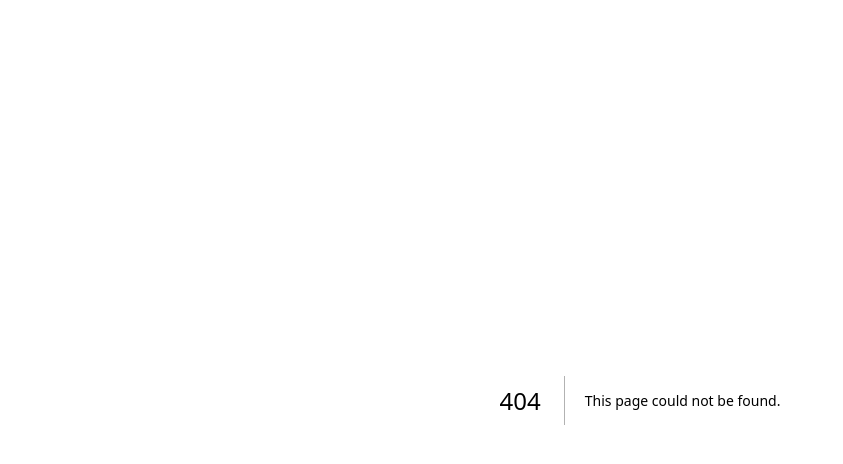
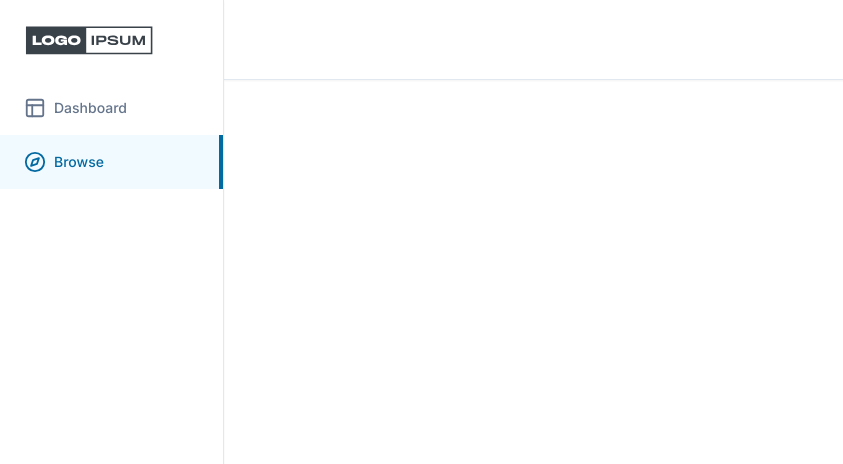
Before and after one commit to naviava/academix-app, a Next.js app: page /search in a window 1280 px wide. Before the commit this address had no page. Shown: the top 464 px of the page, without its empty margins (0-843 px from the left). Built offline with nearby package versions, Linux system fonts and the light colour scheme.

Commit message:
Added basic layout.

```diff
--- a/app/(dashboard)/(routes)/page.tsx
+++ b/app/(dashboard)/(routes)/page.tsx
@@ -2,8 +2,8 @@
 
 export default function Home() {
   return (
-    <main className="text-7xl text-blue-600">
+    <div className="text-7xl text-blue-600">
       <UserButton afterSignOutUrl="/" />
-    </main>
+    </div>
   );
 }
--- /dev/null
+++ b/app/(dashboard)/(routes)/search/page.tsx
@@ -0,0 +1,5 @@
+interface SearchPageProps {}
+
+export default function SearchPage({}: SearchPageProps) {
+  return <div>SearchPage</div>;
+}
--- /dev/null
+++ b/app/(dashboard)/_components/logo.tsx
@@ -0,0 +1,7 @@
+import Image from "next/image";
+
+interface LogoProps {}
+
+export default function Logo({}: LogoProps) {
+  return <Image height={130} width={130} alt="Logo" src="/logo.svg" />;
+}
--- /dev/null
+++ b/app/(dashboard)/_components/mobile-sidebar.tsx
@@ -0,0 +1,19 @@
+import { Menu } from "lucide-react";
+
+import { Sheet, SheetContent, SheetTrigger } from "@/components/ui/sheet";
+import Sidebar from "./sidebar";
+
+interface MobileSidebarProps {}
+
+export default function MobileSidebar({}: MobileSidebarProps) {
+  return (
+    <Sheet>
+      <SheetTrigger className="pr-4 transition hover:opacity-75 md:hidden">
+        <Menu />
+      </SheetTrigger>
+      <SheetContent side="left" className="bg-white p-0">
+        <Sidebar />
+      </SheetContent>
+    </Sheet>
+  );
+}
--- /dev/null
+++ b/app/(dashboard)/_components/navbar.tsx
@@ -0,0 +1,13 @@
+import NavbarRoutes from "@/components/navbar-routes";
+import MobileSidebar from "./mobile-sidebar";
+
+interface NavbarProps {}
+
+export default function Navbar({}: NavbarProps) {
+  return (
+    <div className="flex h-full items-center border-b bg-white p-4 shadow-sm">
+      <MobileSidebar />
+      <NavbarRoutes />
+    </div>
+  );
+}
--- /dev/null
+++ b/app/(dashboard)/_components/sidebar-item.tsx
@@ -0,0 +1,56 @@
+"use client";
+
+import { memo, useCallback, useMemo } from "react";
+import { useRouter, usePathname } from "next/navigation";
+
+import { LucideIcon } from "lucide-react";
+import { cn } from "@/lib/utils";
+
+interface SidebarItemProps {
+  icon: LucideIcon;
+  label: string;
+  href: string;
+}
+
+function SidebarItem({ icon: Icon, label, href }: SidebarItemProps) {
+  const router = useRouter();
+  const pathname = usePathname();
+
+  const isActive = useMemo(
+    () =>
+      (pathname === "/" && href === "/") ||
+      pathname === href ||
+      pathname?.startsWith(`${href}/`),
+    [pathname, href],
+  );
+
+  const handleClick = useCallback(() => router.push(href), [router, href]);
+
+  return (
+    <button
+      type="button"
+      onClick={handleClick}
+      className={cn(
+        "flex items-center gap-x-2 pl-6 text-sm font-[500] text-slate-500 transition-all hover:bg-slate-300/20 hover:text-slate-600",
+        isActive &&
+          "bg-sky-200/20 text-sky-700 hover:bg-sky-200/20 hover:text-sky-700",
+      )}
+    >
+      <div className="flex items-center gap-x-2 py-4">
+        <Icon
+          size={22}
+          className={cn("text-slate-500", isActive && "text-sky-700")}
+        />
+        {label}
+      </div>
+      <div
+        className={cn(
+          "ml-auto h-full border-2 border-sky-700 opacity-0 transition-all",
+          isActive && "opacity-100",
+        )}
+      />
+    </button>
+  );
+}
+
+export default memo(SidebarItem);
--- /dev/null
+++ b/app/(dashboard)/_components/sidebar-routes.tsx
@@ -0,0 +1,36 @@
+"use client";
+
+import { Compass, Layout } from "lucide-react";
+import SidebarItem from "./sidebar-item";
+
+interface SidebarRoutesProps {}
+
+const guestRoutes = [
+  {
+    icon: Layout,
+    label: "Dashboard",
+    href: "/",
+  },
+  {
+    icon: Compass,
+    label: "Browse",
+    href: "/search",
+  },
+];
+
+export default function SidebarRoutes({}: SidebarRoutesProps) {
+  const routes = guestRoutes;
+
+  return (
+    <div className="flex w-full flex-col">
+      {routes.map((route) => (
+        <SidebarItem
+          key={route.href}
+          icon={route.icon}
+          label={route.label}
+          href={route.href}
+        />
+      ))}
+    </div>
+  );
+}
--- /dev/null
+++ b/app/(dashboard)/_components/sidebar.tsx
@@ -0,0 +1,17 @@
+import Logo from "./logo";
+import SidebarRoutes from "./sidebar-routes";
+
+interface SidebarProps {}
+
+export default function Sidebar({}: SidebarProps) {
+  return (
+    <div className="flex h-full flex-col overflow-y-auto border-r bg-white shadow-sm">
+      <div className="p-6">
+        <Logo />
+      </div>
+      <div className="flex w-full flex-col">
+        <SidebarRoutes />
+      </div>
+    </div>
+  );
+}
--- /dev/null
+++ b/app/(dashboard)/layout.tsx
@@ -0,0 +1,20 @@
+import Navbar from "./_components/navbar";
+import Sidebar from "./_components/sidebar";
+
+interface DashboardLayoutProps {
+  children: React.ReactNode;
+}
+
+export default function DashboardLayout({ children }: DashboardLayoutProps) {
+  return (
+    <div className="h-full">
+      <div className="fixed inset-y-0 z-50 h-[80px] w-full md:pl-56">
+        <Navbar />
+      </div>
+      <div className="fixed inset-y-0 z-50 hidden h-full w-56 flex-col md:flex">
+        <Sidebar />
+      </div>
+      <main className="h-full md:pl-56">{children}</main>
+    </div>
+  );
+}
--- /dev/null
+++ b/components/navbar-routes.tsx
@@ -0,0 +1,13 @@
+"use client";
+
+import { UserButton } from "@clerk/nextjs";
+
+interface NavbarRoutesProps {}
+
+export default function NavbarRoutes({}: NavbarRoutesProps) {
+  return (
+    <div className="ml-auto flex gap-x-2">
+      <UserButton />
+    </div>
+  );
+}
--- /dev/null
+++ b/components/ui/sheet.tsx
@@ -0,0 +1,144 @@
+"use client"
+
+import * as React from "react"
+import * as SheetPrimitive from "@radix-ui/react-dialog"
+import { cva, type VariantProps } from "class-variance-authority"
+import { X } from "lucide-react"
+
+import { cn } from "@/lib/utils"
+
+const Sheet = SheetPrimitive.Root
+
+const SheetTrigger = SheetPrimitive.Trigger
+
+const SheetClose = SheetPrimitive.Close
+
+const SheetPortal = ({
+  className,
+  ...props
+}: SheetPrimitive.DialogPortalProps) => (
+  <SheetPrimitive.Portal className={cn(className)} {...props} />
+)
+SheetPortal.displayName = SheetPrimitive.Portal.displayName
+
+const SheetOverlay = React.forwardRef<
+  React.ElementRef<typeof SheetPrimitive.Overlay>,
+  React.ComponentPropsWithoutRef<typeof SheetPrimitive.Overlay>
+>(({ className, ...props }, ref) => (
+  <SheetPrimitive.Overlay
+    className={cn(
+      "fixed inset-0 z-50 bg-background/80 backdrop-blur-sm data-[state=open]:animate-in data-[state=closed]:animate-out data-[state=closed]:fade-out-0 data-[state=open]:fade-in-0",
+      className
+    )}
+    {...props}
+    ref={ref}
+  />
+))
+SheetOverlay.displayName = SheetPrimitive.Overlay.displayName
+
+const sheetVariants = cva(
+  "fixed z-50 gap-4 bg-background p-6 shadow-lg transition ease-in-out data-[state=open]:animate-in data-[state=closed]:animate-out data-[state=closed]:duration-300 data-[state=open]:duration-500",
+  {
+    variants: {
+      side: {
+        top: "inset-x-0 top-0 border-b data-[state=closed]:slide-out-to-top data-[state=open]:slide-in-from-top",
+        bottom:
+          "inset-x-0 bottom-0 border-t data-[state=closed]:slide-out-to-bottom data-[state=open]:slide-in-from-bottom",
+        left: "inset-y-0 left-0 h-full w-3/4 border-r data-[state=closed]:slide-out-to-left data-[state=open]:slide-in-from-left sm:max-w-sm",
+        right:
+          "inset-y-0 right-0 h-full w-3/4  border-l data-[state=closed]:slide-out-to-right data-[state=open]:slide-in-from-right sm:max-w-sm",
+      },
+    },
+    defaultVariants: {
+      side: "right",
+    },
+  }
+)
+
+interface SheetContentProps
+  extends React.ComponentPropsWithoutRef<typeof SheetPrimitive.Content>,
+    VariantProps<typeof sheetVariants> {}
+
+const SheetContent = React.forwardRef<
+  React.ElementRef<typeof SheetPrimitive.Content>,
+  SheetContentProps
+>(({ side = "right", className, children, ...props }, ref) => (
+  <SheetPortal>
+    <SheetOverlay />
+    <SheetPrimitive.Content
+      ref={ref}
+      className={cn(sheetVariants({ side }), className)}
+      {...props}
+    >
+      {children}
+      <SheetPrimitive.Close className="absolute right-4 top-4 rounded-sm opacity-70 ring-offset-background transition-opacity hover:opacity-100 focus:outline-none focus:ring-2 focus:ring-ring focus:ring-offset-2 disabled:pointer-events-none data-[state=open]:bg-secondary">
+        <X className="h-4 w-4" />
+        <span className="sr-only">Close</span>
+      </SheetPrimitive.Close>
+    </SheetPrimitive.Content>
+  </SheetPortal>
+))
+SheetContent.displayName = SheetPrimitive.Content.displayName
+
+const SheetHeader = ({
+  className,
+  ...props
+}: React.HTMLAttributes<HTMLDivElement>) => (
+  <div
+    className={cn(
+      "flex flex-col space-y-2 text-center sm:text-left",
+      className
+    )}
+    {...props}
+  />
+)
+SheetHeader.displayName = "SheetHeader"
+
+const SheetFooter = ({
+  className,
+  ...props
+}: React.HTMLAttributes<HTMLDivElement>) => (
+  <div
+    className={cn(
+      "flex flex-col-reverse sm:flex-row sm:justify-end sm:space-x-2",
+      className
+    )}
+    {...props}
+  />
+)
+SheetFooter.displayName = "SheetFooter"
+
+const SheetTitle = React.forwardRef<
+  React.ElementRef<typeof SheetPrimitive.Title>,
+  React.ComponentPropsWithoutRef<typeof SheetPrimitive.Title>
+>(({ className, ...props }, ref) => (
+  <SheetPrimitive.Title
+    ref={ref}
+    className={cn("text-lg font-semibold text-foreground", className)}
+    {...props}
+  />
+))
+SheetTitle.displayName = SheetPrimitive.Title.displayName
+
+const SheetDescription = React.forwardRef<
+  React.ElementRef<typeof SheetPrimitive.Description>,
+  React.ComponentPropsWithoutRef<typeof SheetPrimitive.Description>
+>(({ className, ...props }, ref) => (
+  <SheetPrimitive.Description
+    ref={ref}
+    className={cn("text-sm text-muted-foreground", className)}
+    {...props}
+  />
+))
+SheetDescription.displayName = SheetPrimitive.Description.displayName
+
+export {
+  Sheet,
+  SheetTrigger,
+  SheetClose,
+  SheetContent,
+  SheetHeader,
+  SheetFooter,
+  SheetTitle,
+  SheetDescription,
+}
--- a/package.json
+++ b/package.json
@@ -10,6 +10,7 @@
   },
   "dependencies": {
     "@clerk/nextjs": "^4.24.1",
+    "@radix-ui/react-dialog": "^1.0.4",
     "@radix-ui/react-slot": "^1.0.2",
     "@types/node": "20.6.5",
     "@types/react": "18.2.22",
```
Also changed, not shown: public/logo.svg (added), 1 other file (tests, documents, lock files or other folders).
